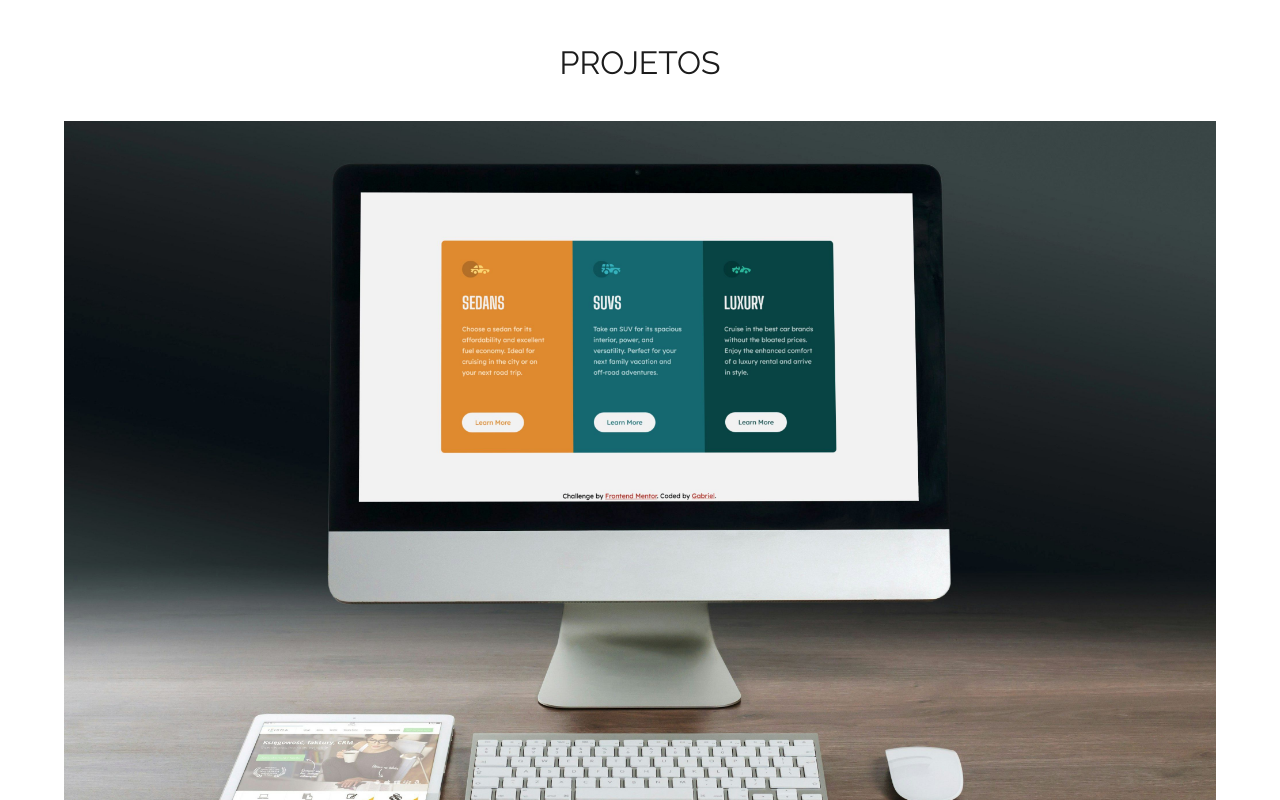
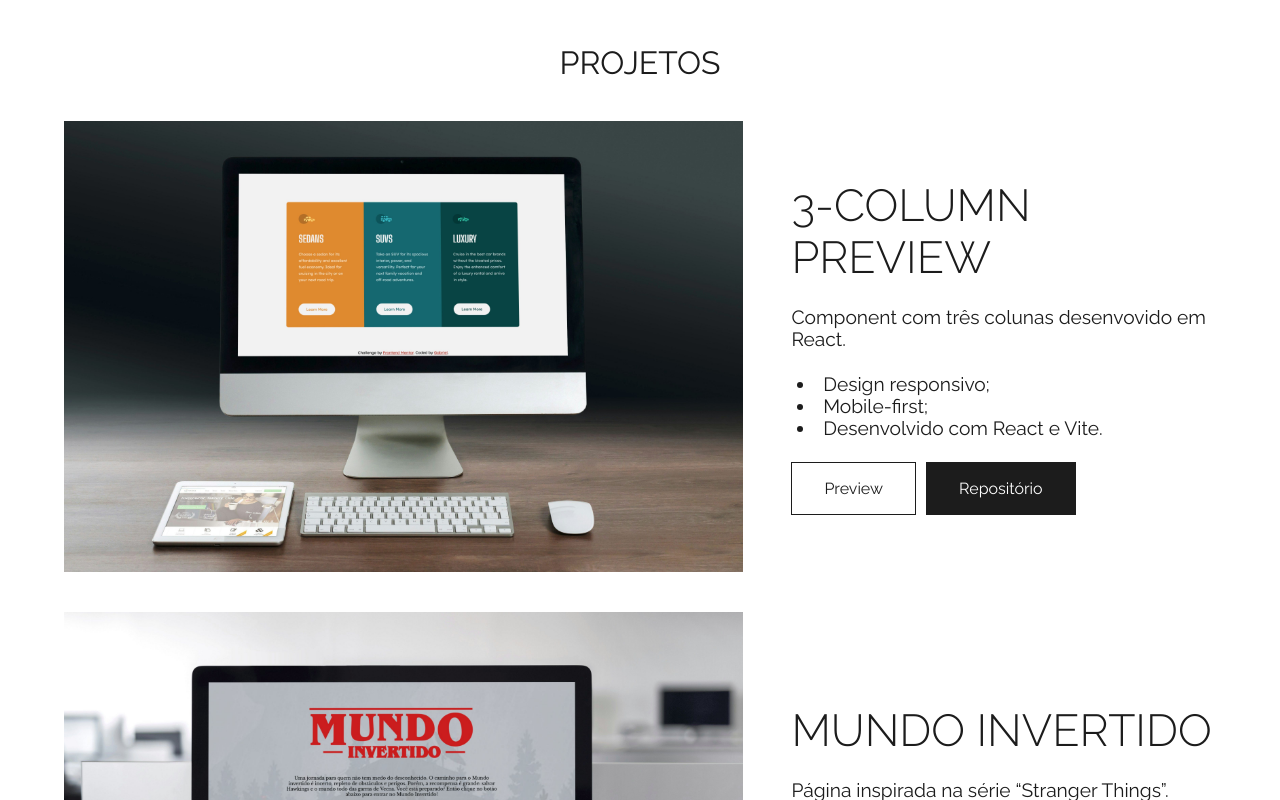
Before and after one commit to GracilianoOG/dio-portfolio, a React (Vite) app: page / in a window 1280 px wide. Shown: the part 1440-2240 px from the top of the page. Built offline with nearby package versions, Linux system fonts and the light colour scheme.

Commit message:
Add responsiveness to ProjectCard

```diff
--- a/src/components/ProjectCard.jsx
+++ b/src/components/ProjectCard.jsx
@@ -2,9 +2,16 @@ import PropTypes from "prop-types";
 import styled from "styled-components";
 import { ButtonStyled } from "./styles/ButtonStyled";
 
-const ProjectContent = styled.div`
+const ProjectCardContent = styled.div`
   display: grid;
   gap: 1rem;
+  font-size: clamp(1rem, 1.5vw, 1.5rem);
+
+  @media screen and (min-width: 64rem) {
+    align-items: center;
+    gap: 3rem;
+    grid-template-columns: 1.6fr 1fr;
+  }
 `;
 
 const ProjectImage = styled.img`
@@ -15,7 +22,7 @@ const ProjectImage = styled.img`
 
 const ProjectTitle = styled.h3`
   font-weight: 300;
-  font-size: 1.5rem;
+  font-size: clamp(1.5rem, 3.5vw, 3rem);
   letter-spacing: 5%;
   text-transform: uppercase;
 `;
@@ -28,7 +35,14 @@ const ProjectFeatures = styled.ul`
 const ButtonWrapperStyled = styled.div`
   display: flex;
   flex-wrap: wrap;
+  font-size: 1rem;
   gap: 0.625rem;
+`;
+
+const ProjectContent = styled.div`
+  display: flex;
+  flex-direction: column;
+  gap: clamp(1rem, 1.8vw, 2rem);
 `;
 
 function ProjectCard({
@@ -40,8 +54,9 @@ function ProjectCard({
   repoLink,
 }) {
   return (
+    <ProjectCardContent>
+      <ProjectImage src={image} alt="" />
       <ProjectContent>
-      <ProjectImage src={image} alt="" />
         <ProjectTitle>{projectName}</ProjectTitle>
         <p>{description}</p>
         <ProjectFeatures>
@@ -56,6 +71,7 @@ function ProjectCard({
           </ButtonStyled>
         </ButtonWrapperStyled>
       </ProjectContent>
+    </ProjectCardContent>
   );
 }
 
```
Lines whose indentation alone changed are shown as unchanged.
